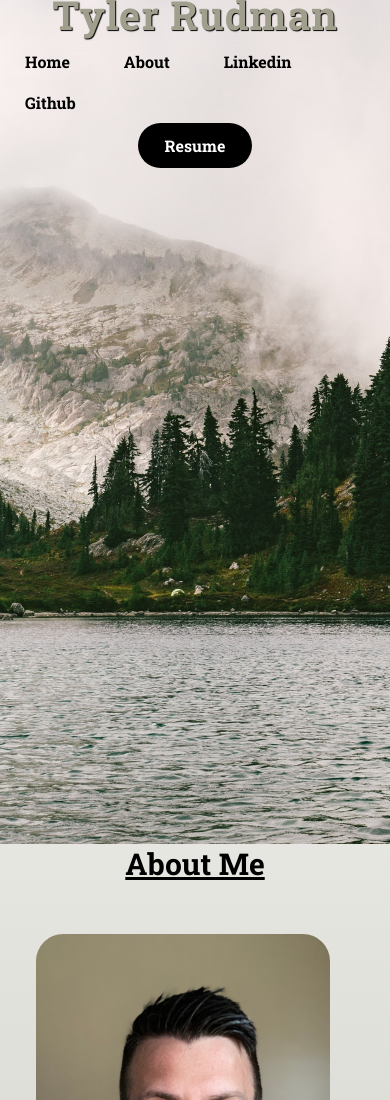
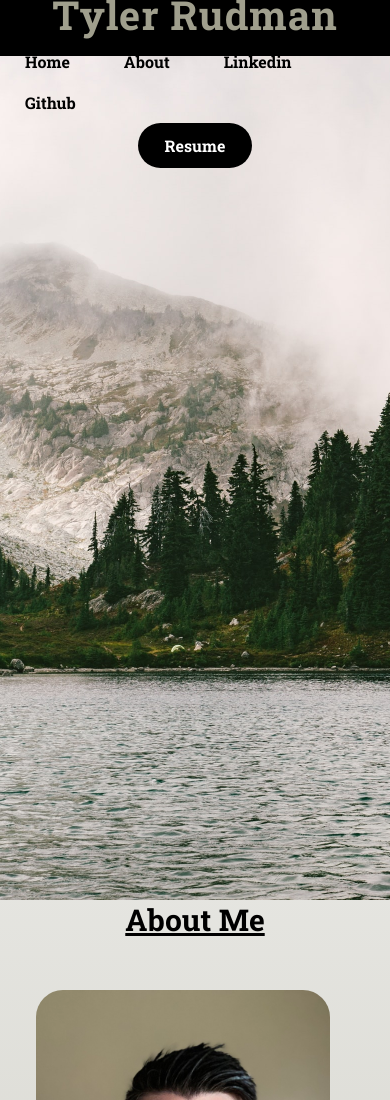
Before and after one commit to trudman/portfolio, a plain HTML site: page index.html in a window 390 px wide. Shown: the top 1100 px of the page. Drawn offline with Linux system fonts and the light colour scheme.

Commit message:
added readme and updated media query

```diff
--- a/css/styles.css
+++ b/css/styles.css
@@ -16,17 +16,18 @@ body {
   background-position: center;
   background-size: cover;
   display: flex;
+  margin-top: 0;
 }
 
-nav {
+.navbar {
   display: flex;
   align-items: center;
   justify-content: space-around;
   height: 3.5rem;
   top: 0;
-  position: fixed;
   width: 100%;
   backdrop-filter: blur(8px);
+  position: fixed;
 }
 
 .logo {
@@ -172,3 +173,11 @@ footer {
     flex-direction: column;
   }
 }
+
+@media screen and (max-width: 700px) {
+  .navbar {
+    position: static;
+    top: unset;
+    background-color: black;
+  }
+}
```
Also changed, not shown: images/Screen Shot 2022-11-03 at 5.26.14 PM.png (added), images/Screen Shot 2022-11-03 at 5.26.34 PM.png (added), 3 other files.
